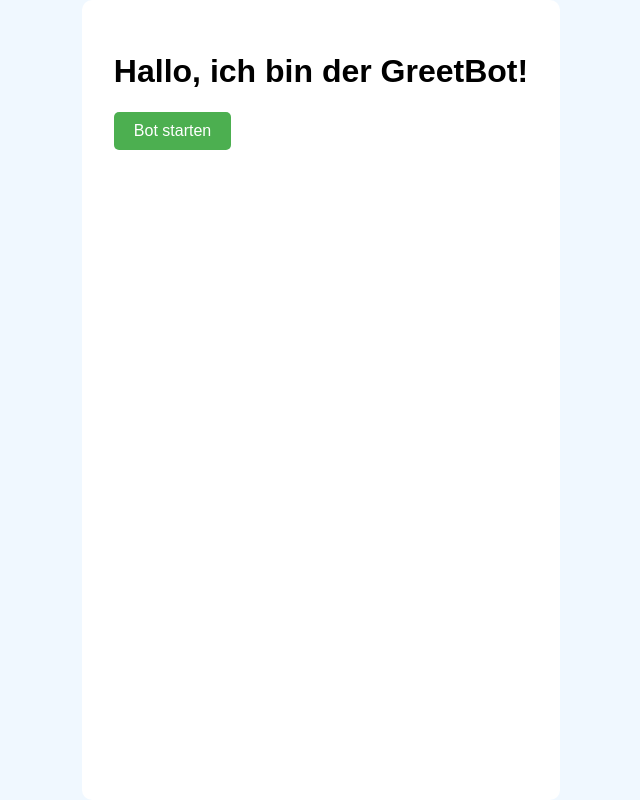
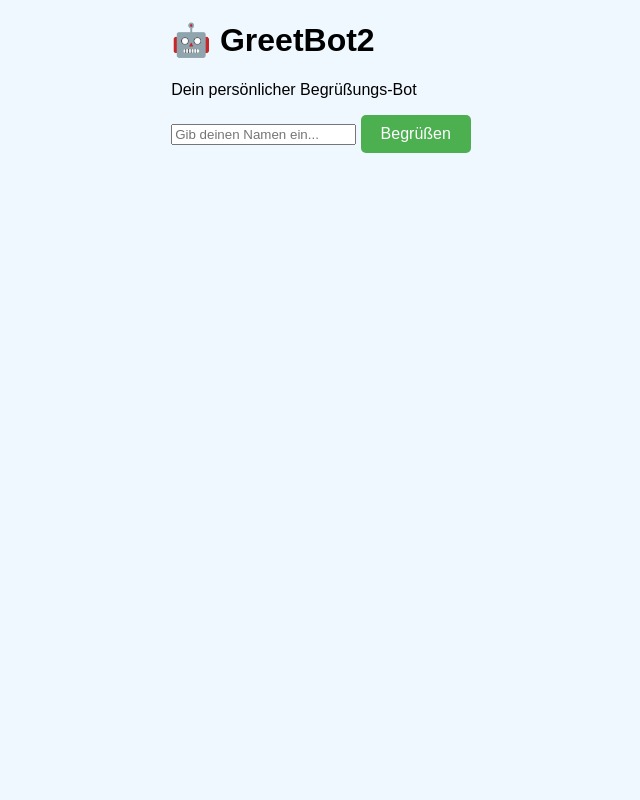
Before and after one commit to CandixFit/GreetBot2, a plain HTML site: page index.html in a window 1280 px wide. Shown: the whole page, without its empty margins (319-959 px from the left). Drawn offline with Linux system fonts and the light colour scheme.

Commit message:
Update index.html
 Dynamisch im Ablauf

```diff
--- a/index.html
+++ b/index.html
@@ -1,18 +1,19 @@
 <!DOCTYPE html>
 <html lang="de">
 <head>
-    <meta charset="UTF-8">
-    <meta name="viewport" content="width=device-width, initial scale=1.0">
-    <title>Mein GreetBot</title>
-    <link rel="stylesheet" href="style.css">
+  <meta charset="UTF-8" />
+  <meta name="viewport" content="width=device-width, initial-scale=1.0"/>
+  <title>GreetBot2</title>
+  <link rel="stylesheet" href="style.css" />
 </head>
 <body>
-    <div class="bot-container">
-    <h1>Hallo, ich bin der GreetBot!</h1>
-    <button id="startBot">Bot starten</button>
-    <div id="botOutput"></div>
-    </div>
-
-<script src="script.js"></script>
+  <div class="container">
+    <h1>🤖 GreetBot2</h1>
+    <p class="subtitle">Dein persönlicher Begrüßungs-Bot</p>
+    <input type="text" id="nameInput" placeholder="Gib deinen Namen ein..." />
+    <button onclick="startGreeting()">Begrüßen</button>
+    <div id="greetingOutput" class="bot-output"></div>
+  </div>
+  <script src="script.js"></script>
 </body>
 </html>
```
